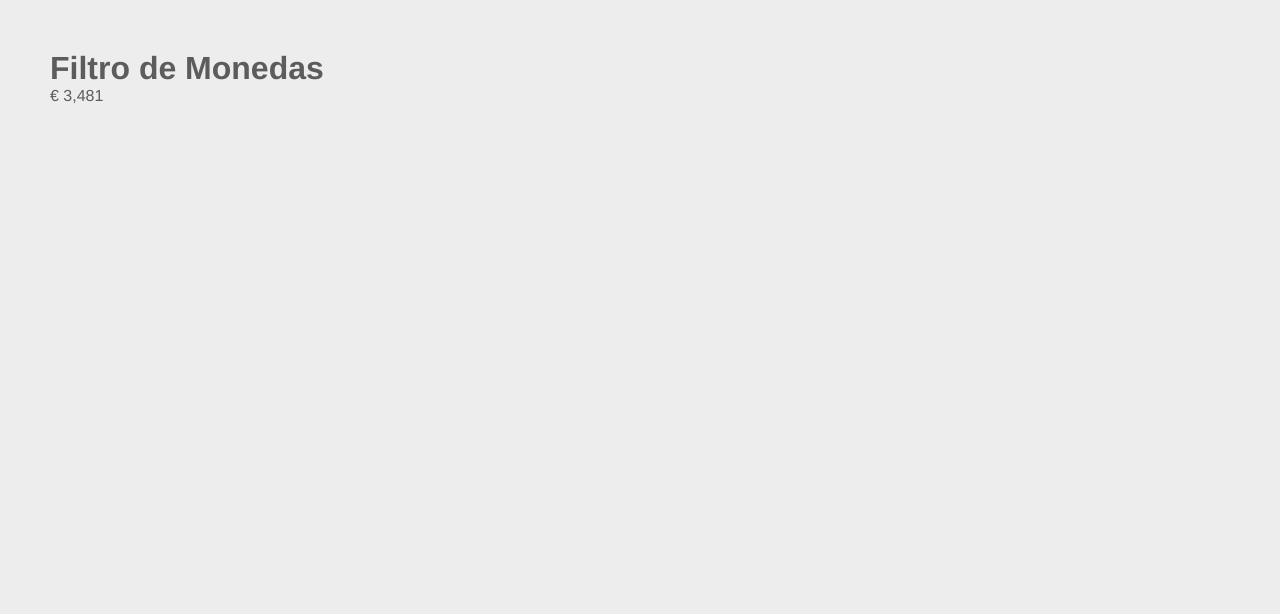
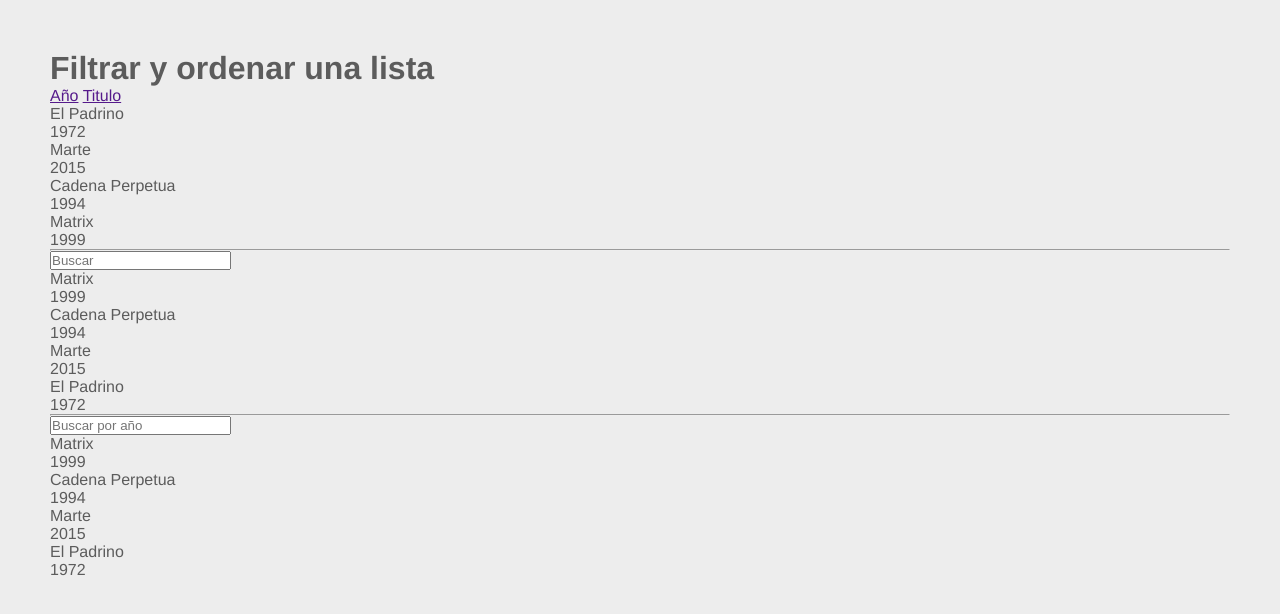
Before and after one commit to kotehector/curso-angular-basico, a website: page src/index.html in a window 1280 px wide. Drawn offline with nearby package versions, Linux system fonts and the light colour scheme; some packages are replaced by stand-ins of ours; files that its build step writes are made by us from their sources.

Commit message:
filtrar y ordenar listas con ng-repeat

```diff
--- a/src/app/MainController.js
+++ b/src/app/MainController.js
@@ -1,5 +1,24 @@
 function MainController() {
-  this.myAmmount = 3480.75;
+  this.favorites = [{
+      title: 'Matrix',
+      year: '1999',
+      popular: true,
+      category: 'ciencia ficción'
+    },{
+      title: 'Cadena Perpetua',
+      year: '1994',
+      popular: false,
+      category: 'acción'
+    },{
+      title: 'Marte',
+      year: '2015',
+      popular: false
+    },{
+      title: 'El Padrino',
+      year: '1972',
+      popular: true,
+      category: 'mafia'
+    }];
 }
 
 angular
--- a/src/index.html
+++ b/src/index.html
@@ -14,15 +14,36 @@
 
   <body class="app">
 
-    <h1>Filtro de Monedas</h1>
+    <h1>Filtrar y ordenar una lista</h1>
 
-    <div ng-controller="MainController as main">
+    <div ng-controller="MainController as movies">
+      <a href="" ng-click="type = 'year' ">Año</a>
+      <a href="" ng-click="type = 'title' ">Titulo</a>
+      <div ng-repeat="movie in movies.favorites | orderBy: type : true ">
+          <p>{{ movie.title }}</p>
+          <p>{{ movie.year }}</p>
+      </div>
 
-      <!-- formato corto -->
-      <p>{{ main.myAmmount | currency: '€ ' : 0 }}</p>
+      <hr>
+      <input type="text"
+            placeholder="Buscar"
+            ng-model="buscar">
+      <div ng-repeat="movie in movies.favorites | filter: buscar ">
+          <p>{{ movie.title }}</p>
+          <p>{{ movie.year }}</p>
+      </div>
+
+      <hr>
+      <input type="text"
+            placeholder="Buscar por año"
+            ng-model="fecha">
+      <div ng-repeat="movie in movies.favorites | filter: { year : fecha } ">
+          <p>{{ movie.title }}</p>
+          <p>{{ movie.year }}</p>
+      </div>
+    </div>
 
 
-    </div>
 
 
     <!-- inject:js -->
```
